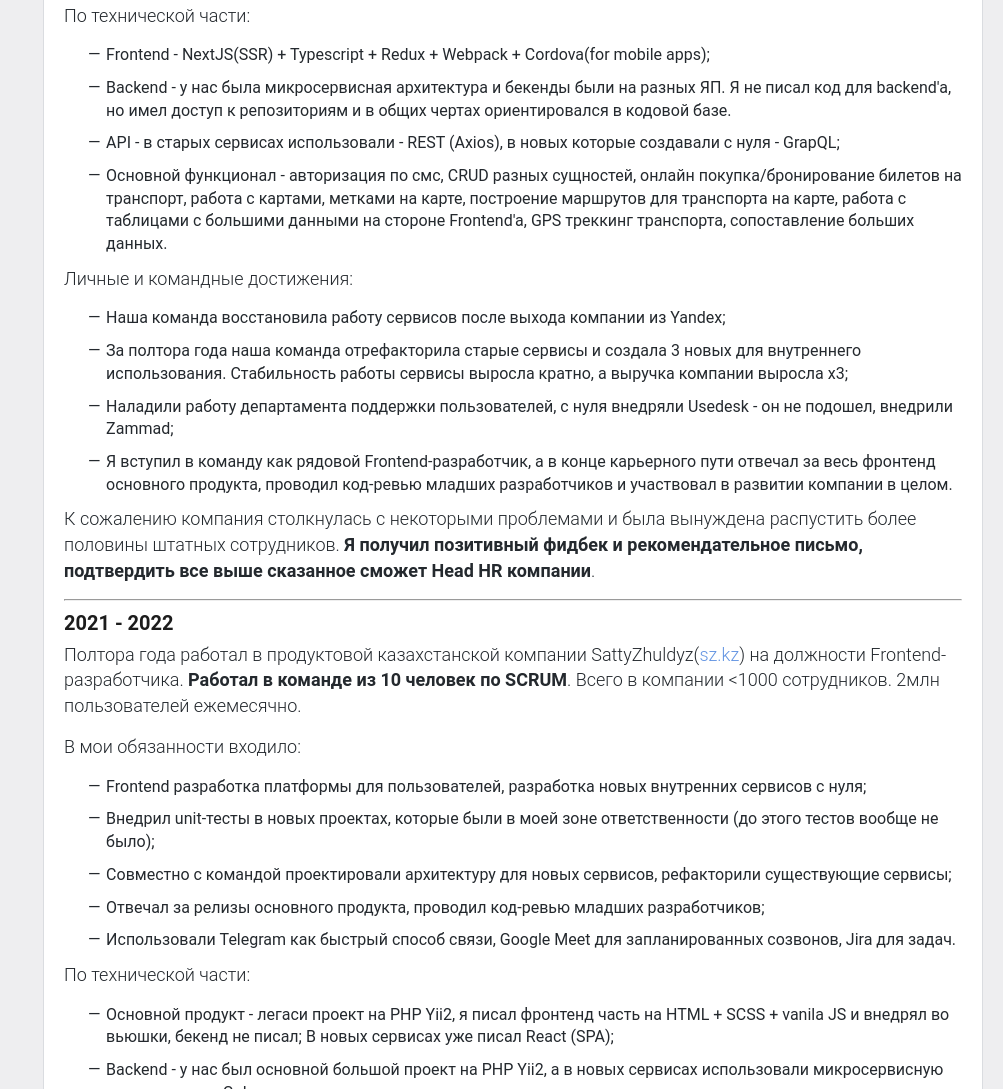
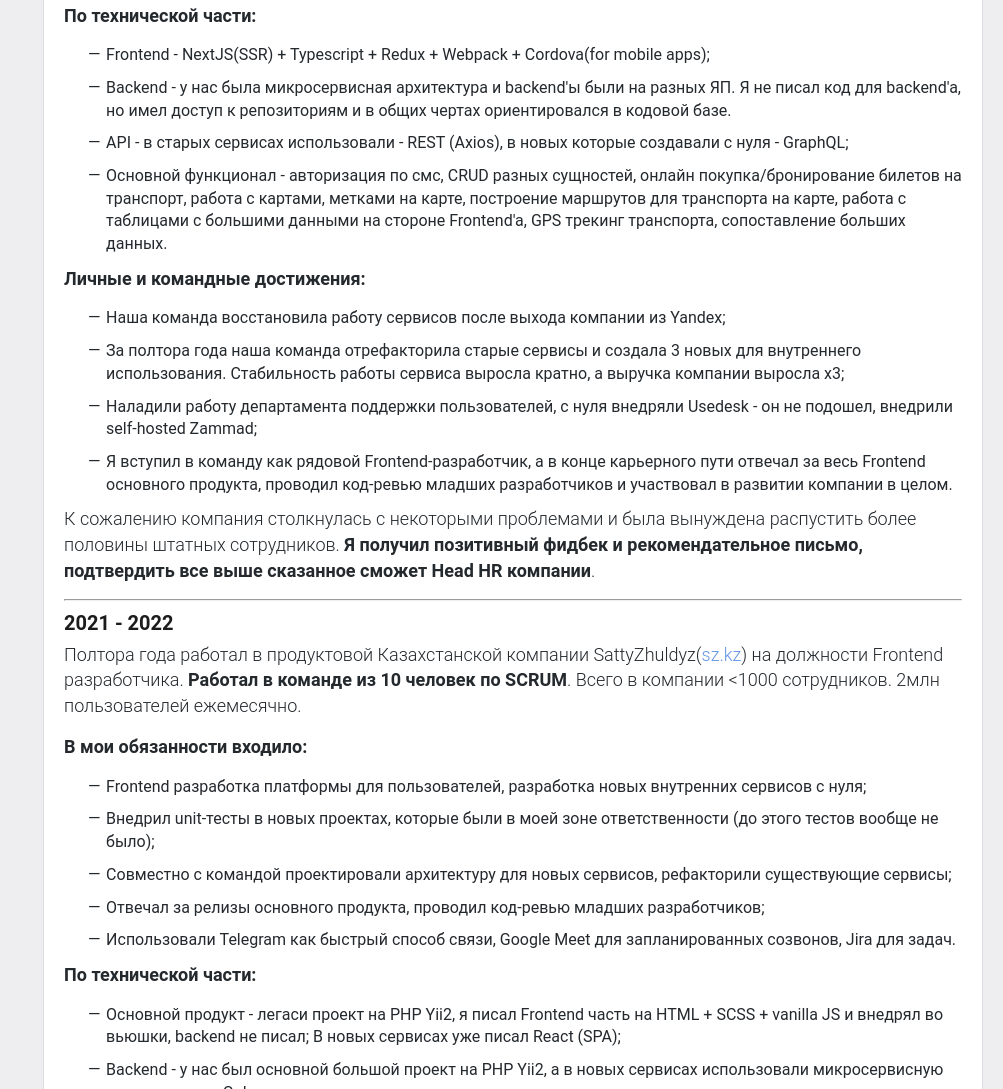
Before and after one commit to rubyhat/github-page, a website built with webpack: page src/index.html in a window 1280 px wide. Shown: the part 1711-2800 px from the top of the page, without its empty margins (277-1280 px from the left). Built offline with nearby package versions, Linux system fonts and the light colour scheme.

Commit message:
small fixes

```diff
--- a/src/index.html
+++ b/src/index.html
@@ -137,7 +137,7 @@
             Коммерческий опыт разработки SPA/SSR с нуля;
           </li>
           <li class="about-list__item">
-            В работе использую: Git, npm, Webpack, Vit, Figma, Jira, VS Code;
+            В работе использую: Git, npm, Webpack, Vite, Figma, Jira, VS Code;
           </li>
           <li class="about-list__item">
             Английский язык знаю на уровне чтения тех. документации и переписки;
@@ -162,7 +162,7 @@
           <strong>Проектная</strong> разработка веб-приложения для агентства недвижимости
           (<a href="https://roze.kz" target="_blank">roze.kz</a>) платформа для пользователей + платформа для сотрудников.
           Разрабатывал архитектуру приложения, выступал как продукт менеджер и
-          фронтенд разработчик. С нуля разработали и запустили сервис за 4
+          Frontend разработчик. С нуля разработали и запустили сервис за 4
           месяца командой из 3-х человек. Основной продукт компании - сервис для продажи недвижимости (аналог cian.ru, krisha.kz), но недвижимость эксклюзивная и только от сотрудников агентства.
         </p>
         <p class="about__text">
@@ -191,10 +191,10 @@
         <h6 class="title_h6">2022 - 2023</h6>
         <p class="about__text">
           Полтора года работал в SaaS продуктовой европейской компании Atlasbus(<a href="https://atlasbus.by" target="_blank">atlasbus.by</a>)(<strong>в прошлом Yandex Bus</strong>) на должности Frontend-разработчика. <strong>Работал в команде из 12 человек по SCRUM</strong>. Всего в компании &#60;100 сотрудников. 700тыс. пассажиров ежемесячно.
-          Основной продукт компании - SaaS платформа для онлайн покупки и бронирования билетов на разный транспорт, это междугородние и международные пассажирские перевозки по восточной европе. Также внутрение сервисы для диспетчеров, водителей транспорта, департамента поддержки пользователей, департамента маркетинга и развития.
+          Основной продукт компании - SaaS платформа для онлайн покупки и бронирования билетов на разный транспорт, это междугородные и международные пассажирские перевозки по Восточной Европе. Также внутренние сервисы для диспетчеров, водителей транспорта, департамента поддержки пользователей, департамента маркетинга и развития.
         </p>
         <p class="about__text">
-          В мои обязанности входило:
+          <strong>В мои обязанности входило:</strong>
           <ul class="about-list">
             <li class="about-list__item">Frontend разработка платформы для пользователей, поддержка внутренних сервисов компании, разработка новых внутренних сервисов с нуля;</li>
             <li class="about-list__item">Внедрил unit-тесты в нескольких проектах, которые были в моей зоне ответственности (до этого тестов вообще не было);</li>
@@ -204,31 +204,31 @@
           </ul>
         </p>
         <p class="about__text">
-          По технической части:
+          <strong>По технической части:</strong>
           <ul class="about-list">
             <li class="about-list__item">Frontend - NextJS(SSR) + Typescript + Redux + Webpack + Cordova(for mobile apps);</li>
-            <li class="about-list__item">Backend - у нас была микросервисная архитектура и бекенды были на разных ЯП. Я не писал код для backend'a, но имел доступ к репозиториям и в общих чертах ориентировался в кодовой базе.</li>
-            <li class="about-list__item">API - в старых сервисах использовали - REST (Axios), в новых которые создавали с нуля - GrapQL;</li>
-            <li class="about-list__item">Основной функционал - авторизация по смс, CRUD разных сущностей, онлайн покупка/бронирование билетов на транспорт, работа с картами, метками на карте, построение маршрутов для транспорта на карте, работа с таблицами с большими данными на стороне Frontend'a, GPS треккинг транспорта, сопоставление больших данных.</li>
+            <li class="about-list__item">Backend - у нас была микросервисная архитектура и backend'ы были на разных ЯП. Я не писал код для backend'a, но имел доступ к репозиториям и в общих чертах ориентировался в кодовой базе.</li>
+            <li class="about-list__item">API - в старых сервисах использовали - REST (Axios), в новых которые создавали с нуля - GraphQL;</li>
+            <li class="about-list__item">Основной функционал - авторизация по смс, CRUD разных сущностей, онлайн покупка/бронирование билетов на транспорт, работа с картами, метками на карте, построение маршрутов для транспорта на карте, работа с таблицами с большими данными на стороне Frontend'a, GPS трекинг транспорта, сопоставление больших данных.</li>
           </ul>
         </p>
         <p class="about__text">
-          Личные и командные достижения:
+          <strong>Личные и командные достижения:</strong>
           <ul class="about-list">
             <li class="about-list__item">Наша команда восстановила работу сервисов после выхода компании из Yandex;</li>
-            <li class="about-list__item">За полтора года наша команда отрефакторила старые сервисы и создала 3 новых для внутреннего использования. Стабильность работы сервисы выросла кратно, а выручка компании выросла х3;</li>
-            <li class="about-list__item">Наладили работу департамента поддержки пользователей, с нуля внедряли Usedesk - он не подошел, внедрили Zammad;</li>
-            <li class="about-list__item">Я вступил в команду как рядовой Frontend-разработчик, а в конце карьерного пути отвечал за весь фронтенд основного продукта, проводил код-ревью младших разработчиков и участвовал в развитии компании в целом.</li>
+            <li class="about-list__item">За полтора года наша команда отрефакторила старые сервисы и создала 3 новых для внутреннего использования. Стабильность работы сервиса выросла кратно, а выручка компании выросла х3;</li>
+            <li class="about-list__item">Наладили работу департамента поддержки пользователей, с нуля внедряли Usedesk - он не подошел, внедрили self-hosted Zammad;</li>
+            <li class="about-list__item">Я вступил в команду как рядовой Frontend-разработчик, а в конце карьерного пути отвечал за весь Frontend основного продукта, проводил код-ревью младших разработчиков и участвовал в развитии компании в целом.</li>
           </ul>
         </p>
         <p class="about__text">К сожалению компания столкнулась с некоторыми проблемами и была вынуждена распустить более половины штатных сотрудников. <strong>Я получил позитивный фидбек и рекомендательное письмо, подтвердить все выше сказанное сможет Head HR компании</strong>.</p>
         <hr />
         <h6 class="title_h6">2021 - 2022</h6>
         <p class="about__text">
-          Полтора года работал в продуктовой казахстанской компании SattyZhuldyz(<a href="https://sz.kz" target="_blank">sz.kz</a>) на должности Frontend-разработчика. <strong>Работал в команде из 10 человек по SCRUM</strong>. Всего в компании &#60;1000 сотрудников. 2млн пользователей ежемесячно.
+          Полтора года работал в продуктовой Казахстанской компании SattyZhuldyz(<a href="https://sz.kz" target="_blank">sz.kz</a>) на должности Frontend разработчика. <strong>Работал в команде из 10 человек по SCRUM</strong>. Всего в компании &#60;1000 сотрудников. 2млн пользователей ежемесячно.
         </p>
         <p class="about__text">
-          В мои обязанности входило:
+          <strong>В мои обязанности входило:</strong>
           <ul class="about-list">
             <li class="about-list__item">Frontend разработка платформы для пользователей, разработка новых внутренних сервисов с нуля;</li>
             <li class="about-list__item">Внедрил unit-тесты в новых проектах, которые были в моей зоне ответственности (до этого тестов вообще не было);</li>
@@ -238,30 +238,30 @@
           </ul>
         </p>
         <p class="about__text">
-          По технической части:
+          <strong>По технической части:</strong>
           <ul class="about-list">
-            <li class="about-list__item">Основной продукт - легаси проект на PHP Yii2, я писал фронтенд часть на HTML + SCSS + vanila JS и внедрял во вьюшки, бекенд не писал; В новых сервисах уже писал React (SPA);</li>
+            <li class="about-list__item">Основной продукт - легаси проект на PHP Yii2, я писал Frontend часть на HTML + SCSS + vanilla JS и внедрял во вьюшки, backend не писал; В новых сервисах уже писал React (SPA);</li>
             <li class="about-list__item">Backend - у нас был основной большой проект на PHP Yii2, а в новых сервисах использовали микросервисную архитектуру на Golang;</li>
-            <li class="about-list__item">Git - доступ к каждой части продукта был весьма ограничен, только к тому, с чем работали. Локально все работало только под самописным VPN, self-hosted Gitlab, каждый релиз в ручную на удаленных рабочих местах под еще несколькими уровнями безопасности;</li>
-            <li class="about-list__item">API - основной проект был монолит на Yii2, в новых которые создавали с нуля - REST (Axios);</li>
+            <li class="about-list__item">Git - GitLab, доступ к каждой части продукта был весьма ограничен, только к тому, с чем работали. Локально все работало только под самописным VPN, self-hosted Gitlab, каждый релиз в ручную на удаленных рабочих местах под еще несколькими уровнями безопасности;</li>
+            <li class="about-list__item">API - основной проект был на Yii2 без использования АПИ, в новых которые создавали с нуля - REST (Axios);</li>
             <li class="about-list__item">Основной функционал - авторизация по смс, продажа лотерейных билетов на разные игры, генерация случайных чисел(на стороне Backend'a работали штатные математики, на стороне Frontend'a я писал функционал генерирования билетов с выбранными случайными числами, работа с трехмерными матрицами и массивами чисел).</li>
           </ul>
         </p>
         <p class="about__text">
-          Личные и командные достижения:
+          <strong>Личные и командные достижения:</strong>
           <ul class="about-list">
             <li class="about-list__item">Раннее разработкой занимались две аутсорсные компании, наша команда была первой полноценной штатной командой, которая быстро прошла адаптацию и начала работы;</li>
             <li class="about-list__item">За полтора года наша команда поддерживала существующий проект и параллельно начала переезд на микросервисную архитектуру всего продукта, начали разработку Frontend'a на React и Backend'a на Golang;</li>
             <li class="about-list__item">За 8 месяцев после начала работы нашей команды, выручка продукта выросла из $500.000/месяц в $3.000.000/месяц; </li>
-            <li class="about-list__item">Я вступил в команду как рядовой Frontend-разработчик, а в конце карьерного пути отвечал за весь фронтенд основного продукта и проводил код-ревью младших разработчиков.</li>
+            <li class="about-list__item">Я вступил в команду как рядовой Frontend-разработчик, а в конце карьерного пути отвечал за весь Frontend основного продукта и проводил код-ревью младших разработчиков.</li>
           </ul>
         </p>
-        <p class="about__text">К сожалению, в компании была острая нехватка сотрудников(не смотря на огромные доходы компании), частые переработки и не ясность перспектив карьерного роста, поэтому я принял решение двигаться дальше. Также меня отталкивают проекты связанные с геймблингом, казино, лотереями, лутбоксами, слотами, букмекерами и другим подобным вещам.</p>
+        <p class="about__text">К сожалению, в компании была острая нехватка сотрудников(не смотря на огромные доходы компании), частые переработки и не ясность перспектив карьерного роста, поэтому я принял решение двигаться дальше. Также меня отталкивают проекты связанные с геймблингом, казино, лотереями, лутбоксами, слотами, букмекерами и другими подобными вещами.</p>
         <p class="about__text">
           Во время работы в SattyZhuldyz(<a href="https://sz.kz" target="_blank">sz.kz</a>) наша компания с нуля запускала стартап в своей нише с партнерами - авто лотерея, это полноценный продукт, который прожил год и не взлетел. Мы разрабатывали его параллельно с основным продуктом компании.
         </p>
         <p class="about__text">
-          В мои обязанности входило:
+          <strong>В мои обязанности входило:</strong>
           <ul class="about-list">
             <li class="about-list__item">Frontend разработка платформы для пользователей, админка для сотрудников;</li>
             <li class="about-list__item">Совместно с командой проектировали архитектуру этого сервиса;</li>
@@ -270,17 +270,17 @@
           </ul>
         </p>
         <p class="about__text">
-          По технической части:
+          <strong>По технической части:</strong>
           <ul class="about-list">
             <li class="about-list__item">Frontend - React (SPA) + Redux + Webpack;</li>
-            <li class="about-list__item">Backend - Goalng;</li>
+            <li class="about-list__item">Backend - Golang;</li>
             <li class="about-list__item">Git - GitHub;</li>
             <li class="about-list__item">API - REST (Axios);</li>
             <li class="about-list__item">Основной функционал - авторизация по смс, продажа лотерейных билетов на разные автомобили, прием заявок на подачу автомобиля от пользователей, CRUD разных сущностей, большая работа с формами.</li>
           </ul>
         </p>
         <p class="about__text">
-          Личные и командные достижения:
+          <strong>Личные и командные достижения:</strong>
           <ul class="about-list">
             <li class="about-list__item">Мы запустили MVP за 1 месяц, далее улучшали сервис и внедряли новые фичи в течении года;</li>
             <li class="about-list__item">Зарегистрировано на сервисе более 20.000 человек;</li>
@@ -291,23 +291,22 @@
         <hr />
         <h6 class="title_h6">2020</h6>
         <p class="about__text">
-        Работал в продуктовой казахстанской компании E-ORDA(<a href="https://e-orda.kz" target="_blank">e-orda.kz</a>) на должности Frontend-верстальщика. Работал в команде из 6 человек, поток задач на Kanban-доске, без методик скрама. Всего в компании &#60;100 сотрудников. Основной продукт компании - разработка сервисов для государства в сфере образования. Все государственные школы и дет.сады использует сервисы этой компании. Я участвовал в разработке портала для школ.
+        Работал в продуктовой Казахстанской компании E-ORDA(<a href="https://e-orda.kz" target="_blank">e-orda.kz</a>) на должности Frontend-верстальщика. Работал в команде из 6 человек, поток задач на Kanban-доске, без методик скрама. Всего в компании &#60;100 сотрудников. Основной продукт компании - разработка сервисов для государства в сфере образования. Все государственные школы и дет.сады использует сервисы этой компании. Я участвовал в разработке портала для школ.
         </p>
         <p class="about__text">
-          В мои обязанности входило:
+          <strong>В мои обязанности входило:</strong>
           <ul class="about-list">
             <li class="about-list__item">Frontend разработка сервиса для школ, я работал над личным кабинетом для учителей;</li>
             <li class="about-list__item">Верстка страниц, работа с формами и их валидацией, большими таблицами, прикрепление и отправка файлов;</li>
           </ul>
         </p>
         <p class="about__text">
-          По технической части:
+          <strong>По технической части:</strong>
           <ul class="about-list">
-            <li class="about-list__item">Основной продукт - легаси проект на PHP Yii2, я писал фронтенд часть на HTML + SCSS + vanila JS (немного jQuery) и внедрял во вьюшки, бекенд не писал;</li>
+            <li class="about-list__item">Основной продукт - легаси проект на PHP Yii2, я писал Frontend часть на HTML + SCSS + vanila JS (немного jQuery) и внедрял во вьюшки, backend не писал;</li>
             <li class="about-list__item">Backend - у нас был основной большой проект на PHP Yii2;</li>
             <li class="about-list__item">Git - GitLab;</li>
-            <li class="about-list__item">API - основной проект был монолит на Yii2;</li>
-            <li class="about-list__item">Основной функционал - авторизация по смс, продажа лотерейных билетов на разные игры, генерация случайных чисел(на стороне Backend'a работали штатные математики, на стороне Frontend'a я писал функционал генерирования билетов с выбранными случайными числами, работа с трехмерными матрицами и массивами чисел).</li>
+            <li class="about-list__item">API - основной проект был на Yii2 без использования АПИ;</li>
           </ul>
         </p>
         <p class="about__text">Я проработал в компании 3 месяца, это был испытательный срок по окончанию которого я получил оффер(сохранил на память), который я отклонил. За время испытательного срока мне стали понятны процессы работы в компании, вся разработка была максимально консервативна и там даже не думали использовать когда-либо современные JS библиотеки или фреймворки (только jQuery), компания работала по тендерам на государство и в этом тоже были свои недостатки для сотрудников, я не увидел перспектив для себя в этой компании и отклонил оффер.
```
